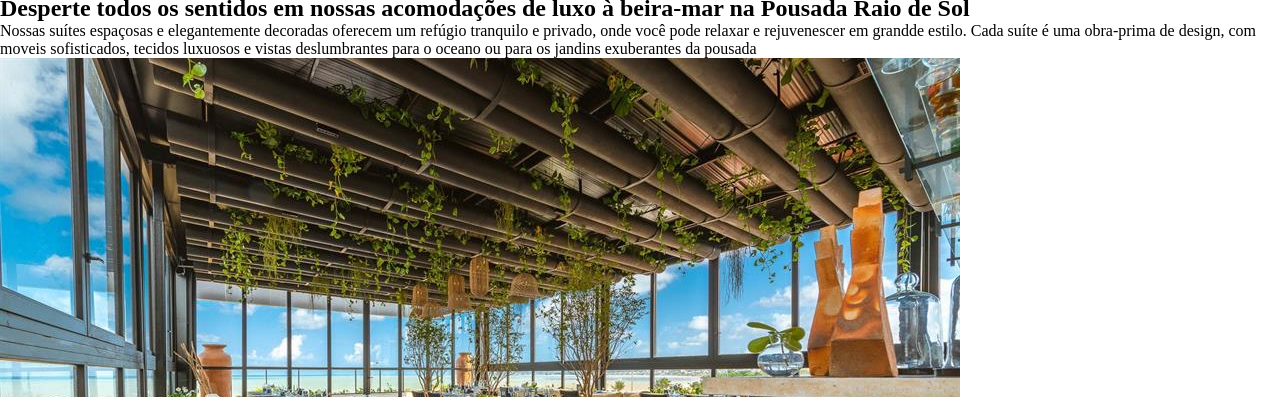
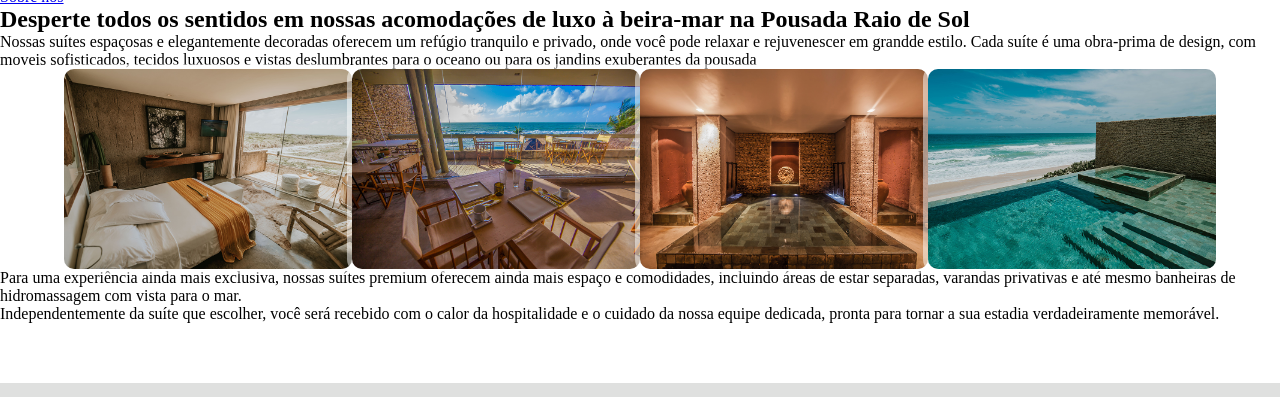
Before and after one commit to klebers022/cp-pousada, a plain HTML site: page html/acomodacoes.html in a window 1280 px wide. Shown: the part 48-445 px from the top of the page. Drawn offline with Linux system fonts and the light colour scheme.

Commit message:
att acomodacoes

```diff
--- /dev/null
+++ b/css/acomodacoes.css
@@ -0,0 +1,102 @@
+*{
+    margin: 0;
+    padding: 0;
+    box-sizing: border-box;
+    font-family: "Oranienbaum", serif;
+
+}
+
+footer{
+    margin-top: 60px;
+    text-align: center;
+    background-color: #DFE0DF;
+    color: #006E5F;
+
+}
+
+footer p {
+    padding: 10px;
+
+}
+
+.icon{
+    width: 20px;
+    margin-left: 20px;
+    margin-top: 20px;
+}
+
+.icon:hover {
+    transform: scale(1.1);
+}
+
+.container{
+    display: flex;
+    width: 90%;
+    margin: auto;
+
+}
+
+.card {
+    margin: auto;
+    position: relative;
+    width: 300px;
+    height: 200px;
+    background-color: #f2f2f2;
+    border-radius: 10px;
+    display: flex;
+    align-items: center;
+    justify-content: center;
+    overflow: hidden;
+    perspective: 1000px;
+    box-shadow: 0 0 0 5px #ffffff80;
+    transition: all 0.6s cubic-bezier(0.175, 0.885, 0.32, 1.275);
+  }
+
+  .card img {
+    width: 300px;
+    fill: #333;
+    transition: all 0.6s cubic-bezier(0.175, 0.885, 0.32, 1.275);
+  }
+
+  .card:hover {
+    transform: scale(1.05);
+    box-shadow: 0 8px 16px rgba(255, 255, 255, 0.2);
+  }
+
+  .card__content {
+    position: absolute;
+    top: 0;
+    left: 0;
+    width: 100%;
+    height: 100%;
+    padding: 20px;
+    box-sizing: border-box;
+    background-color: #f2f2f2;
+    transform: rotateX(-90deg);
+    transform-origin: bottom;
+    transition: all 0.6s cubic-bezier(0.175, 0.885, 0.32, 1.275);
+  }
+
+  .card:hover .card__content {
+    transform: rotateX(0deg);
+  }
+
+  .card__title {
+    margin: 0;
+    font-size: 24px;
+    color: #333;
+    font-weight: 700;
+    color: #006E5F;
+  }
+
+  .card:hover img {
+    scale: 0;
+  }
+
+  .card__description {
+    margin: 10px 0 0;
+    font-size: 14px;
+    color: #777;
+    line-height: 1.4;
+
+  }
--- a/html/acomodacoes.html
+++ b/html/acomodacoes.html
@@ -4,7 +4,7 @@
     <meta charset="UTF-8" />
     <meta name="viewport" content="width=device-width, initial-scale=1.0" />
     <title>Acomodações</title>
-    <link rel="stylesheet" href="/css/style.css">
+    <link rel="stylesheet" href="/css/acomodacoes.css">
   </head>
   <body>
     <header class="header">
@@ -33,14 +33,41 @@
         </p>
       </section>
 
-      <section class="slider">
 
-         <div id="pousada1" class="img"><img src="/image/slider1.jpg" alt=""></div>
-         <div id="pousada2" class="img"><img src="/image/slider2.webp" alt=""></div>
-         <div id="pousada3" class="img"><img src="/image/slider3.webp" alt=""></div>
+      <section class="container">
+        <div class="card">
+          <img src="/image/quarto.jpg" alt="">
+          <div class="card__content">
+            <p class="card__title">Quartos</p>
+            <p class="card__description">Nossos quartos são verdadeiros oásis de tranquilidade, oferecendo um ambiente sereno e relaxante para os nossos hóspedes. Cada quarto é uma fusão perfeita de elegância e funcionalidade, com uma decoração sofisticada e detalhes meticulosos que garantem o máximo de conforto.</p>
+          </div>
+        </div>
 
+        <div class="card">
+          <img src="/image/sala.jpg" alt="">
+          <div class="card__content">
+            <p class="card__title">Sala de estar</p>
+            <p class="card__description">Com uma decoração cuidadosamente selecionada que combina conforto e estilo, nossa sala é um refúgio tranquilo onde você pode desfrutar de uma xícara de café acabado de fazer pela manhã ou um cocktail à noite enquanto aprecia a vista para o mar através das janelas panorâmicas.</p>
+          </div>
+        </div>
 
+        <div class="card">
+          <img src="/image/sauna.jpg" alt="">
+          <div class="card__content">
+            <p class="card__title">Sauna</p>
+            <p class="card__description">A sauna na Pousada Raio de Sol oferece uma experiência completa de relaxamento, com temperaturas controladas para garantir o máximo conforto. Deixe o calor penetrar profundamente em seus músculos, aliviando a tensão e promovendo uma sensação de bem-estar. </p>
+          </div>
+        </div>
+
+        <div class="card">
+          <img src="/image/picina.jpg" alt="">
+          <div class="card__content">
+            <p class="card__title">Área de lazer</p>
+            <p class="card__description">Nossa área de lazer é um verdadeiro paraíso para os amantes do ar livre, oferecendo uma variedade de atividades para todas as idades e interesses. Para os que buscam relaxamento, nossas piscinas cristalinas convidam a mergulhos refrescantes sob o sol brilhante. </p>
+          </div>
+        </div>
       </section>
+
 
       <section>
         <p>
```
Also changed, not shown: image/lazer.jpg (added), image/picina.jpg (added), image/quarto.jpg (added), image/sala.jpg (added), image/sauna.jpg (added).
